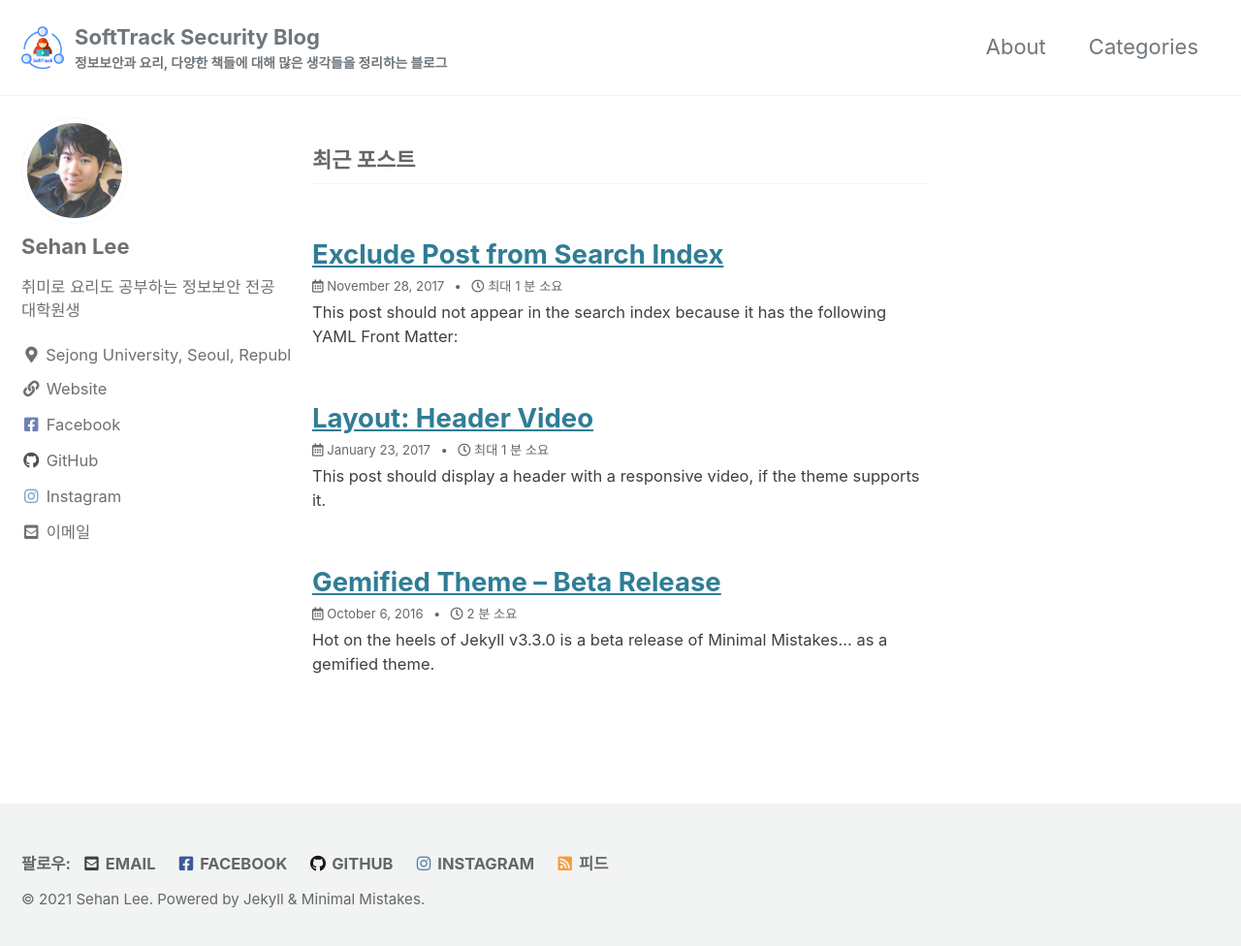
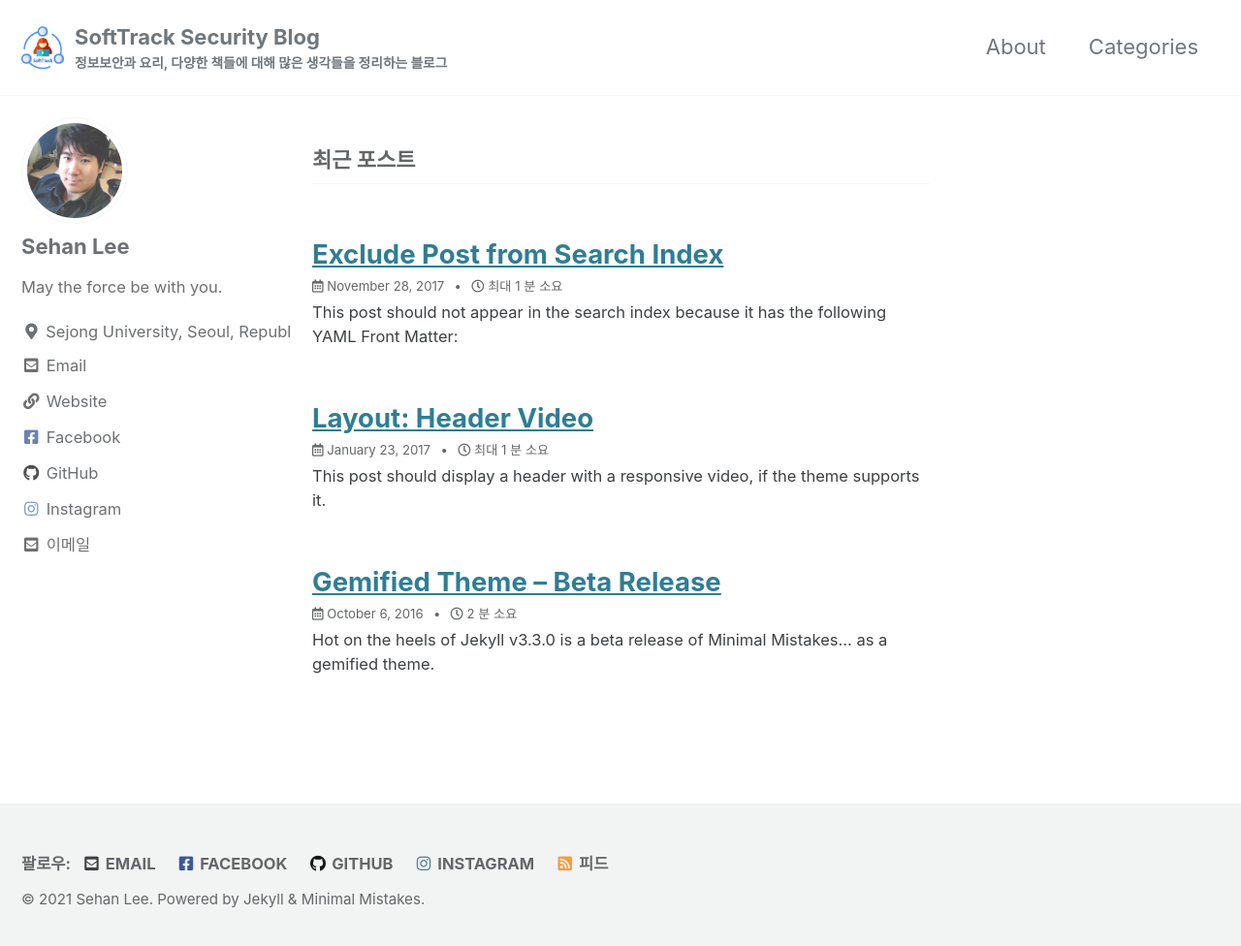
Before and after one commit to AlchemicSH/AlchemicSH.github.io, a Jekyll site: the page built from index.html, in a window 1280 px wide and 984 px high. Shown: the top 976 px of the window at 97% size. Built offline with Jekyll 4.4.1, drawn with Linux system fonts in a browser that asks for light colours; cached includes are drawn as plain includes; the list of posts is cut into pages by our own code.

Commit message:
Update _config.yml and Gemfile
2021-01-12 23:55

```diff
--- a/Gemfile
+++ b/Gemfile
@@ -1,6 +1,7 @@
 source "https://rubygems.org"
 
 gem "github-pages", group: :jekyll_plugins
+gem 'jekyll-admin', group: :jekyll_plugins
 
 gem "tzinfo-data"
 gem "wdm", "~> 0.1.0" if Gem.win_platform?
--- a/_config.yml
+++ b/_config.yml
@@ -96,13 +96,13 @@ analytics:
 author:
   name             : "Sehan Lee"
   avatar           : "/assets/images/profile_img.jpg"
-  bio              : "취미로 요리도 공부하는 정보보안 전공 대학원생"
+  bio              : "May the force be with you."
   location         : "Sejong University, Seoul, Republic of Korea"
   email            : "sehands@kakao.com"
   links:
     - label: "Email"
       icon: "fas fa-fw fa-envelope-square"
-      # url: "mailto:sehands@kakao.com"
+      url: "mailto:sehands@kakao.com"
     - label: "Website"
       icon: "fas fa-fw fa-link"
       url: "http://www.softtrack.co.kr"
```
